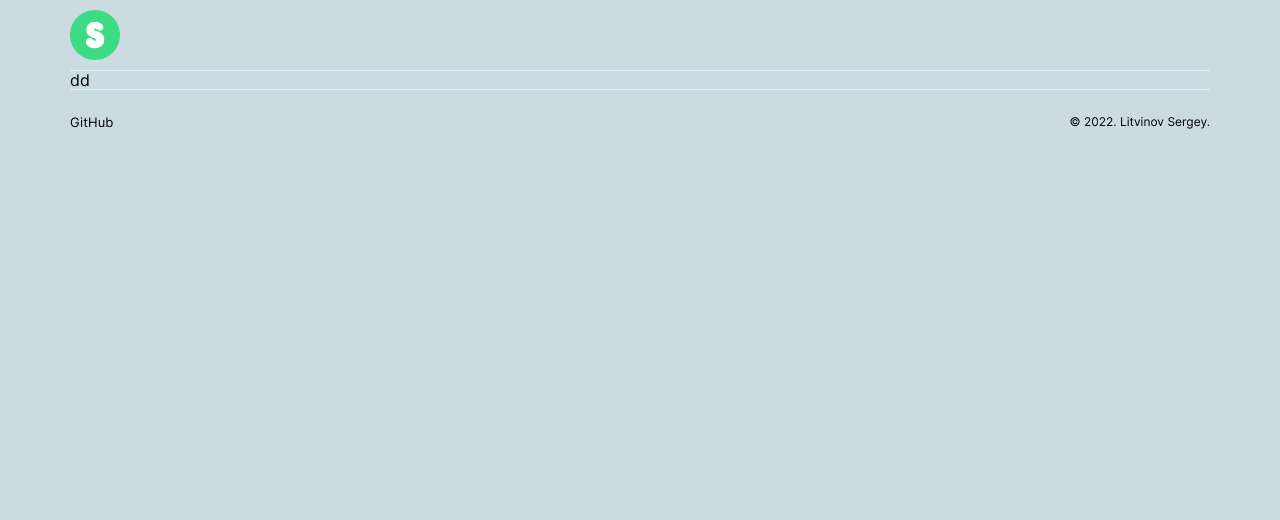
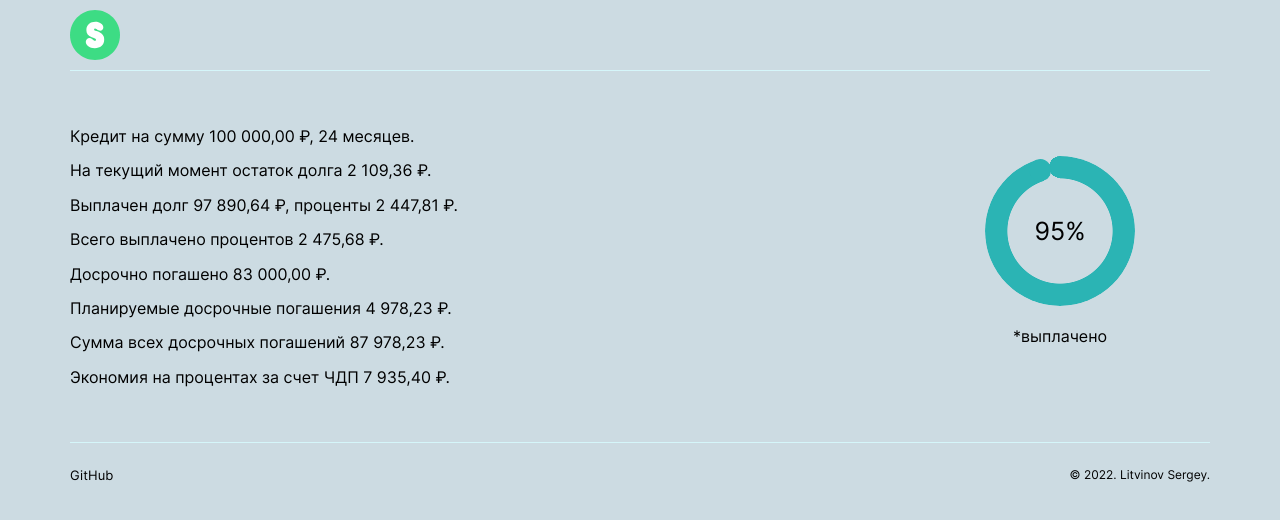
Before and after one commit to litvinovsl/trial-and-error-ts, a React (Create React App) app: page /credit-calculator/calculation in a window 1280 px wide. Shown: the top 520 px of the page. Built offline with nearby package versions, Linux system fonts and the light colour scheme.

Commit message:
circle diagram create

```diff
--- a/src/Components/App/App.tsx
+++ b/src/Components/App/App.tsx
@@ -20,10 +20,11 @@ function App() {
           <CalculateForm />
         </Route>
         <Route exact path="/credit-calculator/calculation">
-          <Calculation />
+          <Calculation
+            interestPaid={95} />
         </Route>
       </Switch>
-      <Footer/>
+      <Footer />
 
     </div>
 
--- a/src/Components/Calculation/Calculation.css
+++ b/src/Components/Calculation/Calculation.css
@@ -0,0 +1,108 @@
+.calculation{
+    padding-top: 40px;
+    padding-bottom: 40px;
+}
+
+
+.calculation__credit-info{
+    display: flex;
+    flex-direction: row;
+    justify-content: space-between;
+}
+
+.calculation__diagram{
+    width: 300px;
+    display: flex;
+    flex-direction: column;
+    align-items: center;
+    justify-content: center;
+}
+/*
+.calculation__circle-diagram{
+    position: relative;
+    float: left;
+    width: 200px;
+    height: 200px;
+    border-radius: 50%;
+    box-shadow: 0px 1px 3px rgba(0, 0, 0, 0.8);
+}
+
+.calculation__circle-diagram::after{
+    content: "";
+    position: absolute;
+    top: 25%;
+    left: 25%;
+    z-index: 50;
+    width: 50%;
+    height: 50%;
+    color: white;
+    background-color: #f5f5f5;
+    border-radius: 50%;
+    box-shadow: inset 0px 0px 4px rgba(0, 0, 0, 0.8);
+}
+
+.calculation__circle-diagram-pie{
+    position: absolute;
+    width: 100%;
+    height: 100%;
+    background-color: #aaaaaa;
+    border-radius: 50%;
+    clip: rect(0px, 100px, 200px, 0px);
+}
+
+.calculation__circle-diagram-pie_paid{
+    z-index: 10;
+    background-color: #aaaaaa;
+    transform: rotate(-20deg);
+}
+
+.calculation__circle-diagram-pie_left{
+    z-index: 20;
+    background-color: #0074d9;
+    transform: rotate(160deg);
+}
+
+#ie {
+    z-index: 30;
+    background-color: #d11730;
+    transform: rotate(20deg);;
+} */
+
+
+
+.pie{
+    --p:95;
+    --b:22px;
+    --c:rgb(43, 180, 180);
+    --w:150px;
+
+    width:var(--w);
+    aspect-ratio:1;
+    position:relative;
+    display:inline-grid;
+    margin:5px;
+    place-content:center;
+    font-size:25px;
+    font-weight:400px;
+
+}
+
+.pie:before,
+.pie:after {
+  content:"";
+  position:absolute;
+  border-radius:50%;
+}
+.pie:before {
+  inset:0;
+  background:
+    radial-gradient(farthest-side,var(--c) 98%,#0000) top/var(--b) var(--b) no-repeat,
+    conic-gradient(var(--c) calc(var(--p)*1%),#0000 0);
+  -webkit-mask:radial-gradient(farthest-side,#0000 calc(99% - var(--b)),#000 calc(100% - var(--b)));
+          mask:radial-gradient(farthest-side,#0000 calc(99% - var(--b)),#000 calc(100% - var(--b)));
+}
+.pie:after {
+  inset:calc(50% - var(--b)/2);
+  background:var(--c);
+  transform:rotate(calc(var(--p)*3.6deg)) translateY(calc(50% - var(--w)/2));
+}
--- a/src/Components/Calculation/Calculation.tsx
+++ b/src/Components/Calculation/Calculation.tsx
@@ -1,13 +1,45 @@
 import React from 'react';
 // import logo from '';
-// import './App.css';
+import './Calculation.css';
 
-function Calculation() {
-  return (
-    <section className="calculation">
-        dd
-    </section>
-  );
+
+interface IDiagramStyle {
+    interestPaid: number;
+}
+
+function Calculation({interestPaid}: IDiagramStyle) {
+
+    const data = {
+        sum: 100000,
+        creditStartDate: '26.04.2022',
+        interestRate: 10,
+        numberOfMonths: 24,
+        paymentDay: 15,
+        percentages: 95,
+    }
+
+    // p = 25
+
+    return (
+        <section className="calculation">
+            <div className='calculation__credit-info'>
+                <div className='calculation__credit-info-text'>
+                    <p className='calculation__credit-paragraph'>Кредит на сумму 100 000,00 ₽, 24 месяцев.</p>
+                    <p className='calculation__credit-paragraph'>На текущий момент остаток долга 2 109,36 ₽.</p>
+                    <p className='calculation__credit-paragraph'>Выплачен долг 97 890,64 ₽, проценты 2 447,81 ₽.</p>
+                    <p className='calculation__credit-paragraph'>Всего выплачено процентов 2 475,68 ₽.</p>
+                    <p className='calculation__credit-paragraph'>Досрочно погашено 83 000,00 ₽.</p>
+                    <p className='calculation__credit-paragraph'>Планируемые досрочные погашения 4 978,23 ₽.</p>
+                    <p className='calculation__credit-paragraph'>Сумма всех досрочных погашений 87 978,23 ₽.</p>
+                    <p className='calculation__credit-paragraph'>Экономия на процентах за счет ЧДП 7 935,40 ₽.</p>
+                </div>
+                <div className='calculation__diagram'>
+                    <div className="pie animate" style={{['--p' as any] : interestPaid }}> {interestPaid}%</div>
+                    <p className='calculation__diagram'>*выплачено</p>
+                </div>
+            </div>
+        </section>
+    );
 }
 
 export default Calculation;
```
